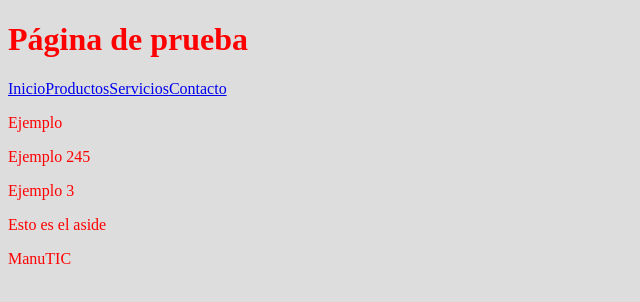
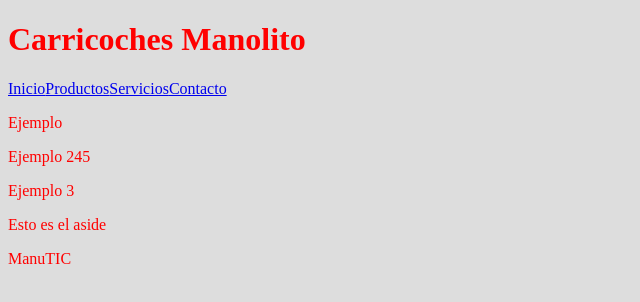
Before and after one commit to ManuT1C/prueba1, a plain HTML site: page index.html in a window 1280 px wide. Shown: the whole page, without its empty margins (0-640 px from the left). Drawn offline with Linux system fonts and the light colour scheme.

Commit message:
Se cambia el h1 del header

```diff
--- a/index.html
+++ b/index.html
@@ -8,7 +8,7 @@
     </head>
     <body>
         <header>
-            <h1>Página de prueba</h1>
+            <h1>Carricoches Manolito</h1>
         </header>
         <nav>
             <a href="#">Inicio</a><a href="#">Productos</a><a href="#">Servicios</a><a href="#">Contacto</a>
```
